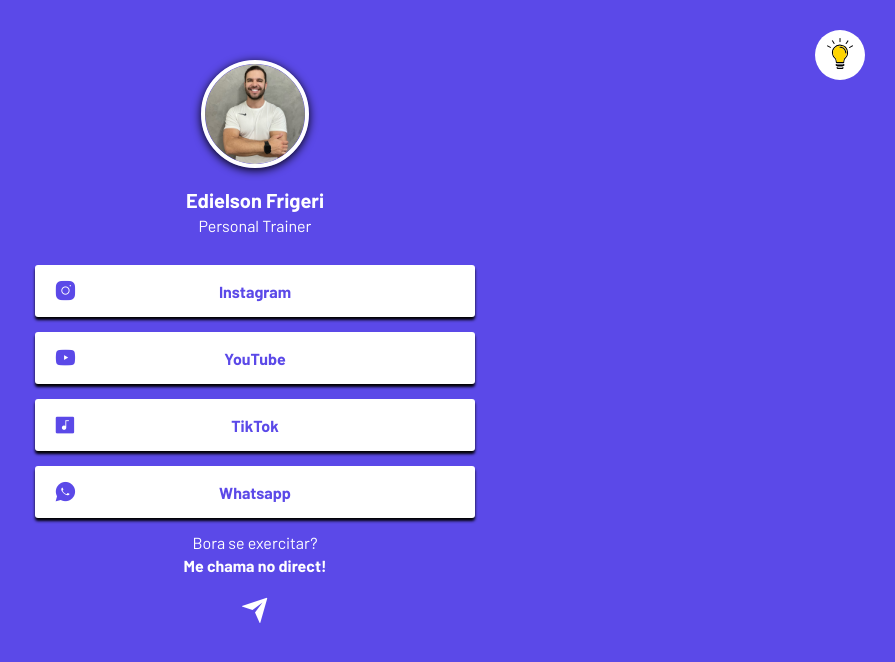
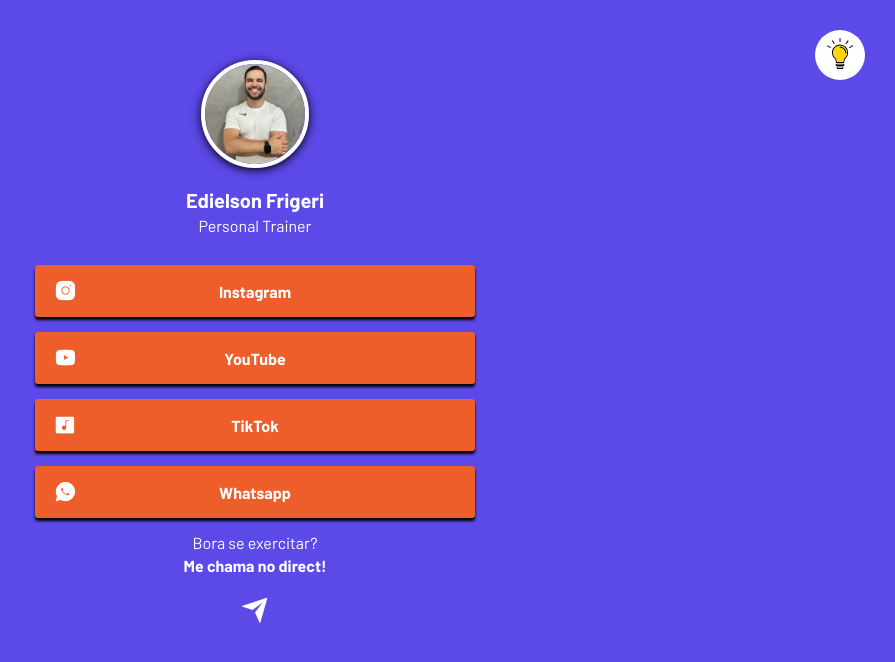
Before and after one commit to elifrigeridev/elifrigeridev.github.io, a plain HTML site: page index.html in a window 1280 px wide. Both pictures are taken after a click on the button 1225 px from the left and 55 px from the top of the page. Shown: the whole page, without its empty margins (385-1280 px from the left). Drawn offline with nearby package versions, Linux system fonts and the light colour scheme.

Commit message:
Update style.css

```diff
--- a/style.css
+++ b/style.css
@@ -7,8 +7,8 @@
 
 .tema-claro {
   --corDeFundo: #5b49e8;
-  --corDeFundoLink: #fff;
-  --corDoTextoLink: #5b49e8;
+  --corDeFundoLink: #ee5e2a;
+  --corDoTextoLink: #fff;
   --filtroLampada: grayscale(0) opacity(1);
 }
 
```
